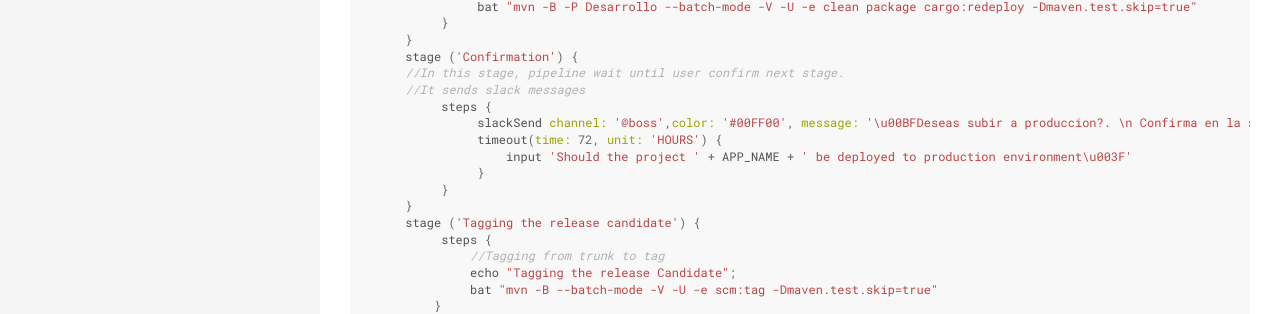
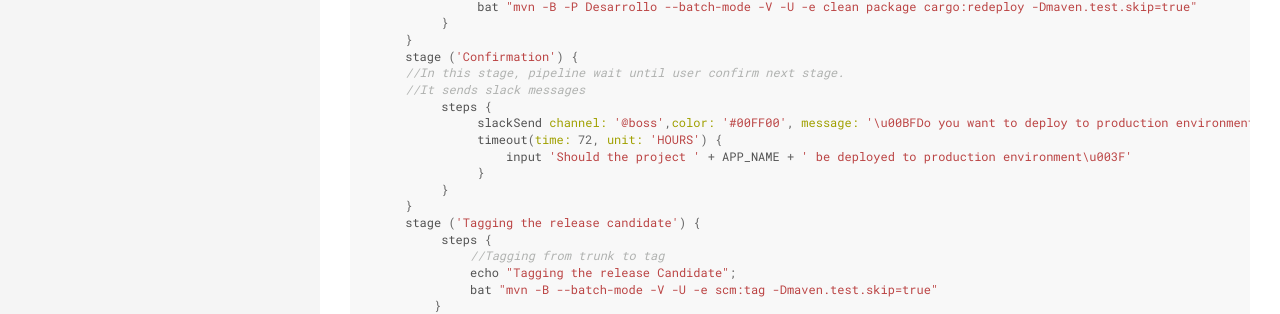
Before and after one commit to david-romero/david-romero.github.io, a Jekyll site: the page built from _posts/2017-04-01-continous-integration-with-jenkins-pieline.md, in a window 1280 px wide. Shown: the part 2855-3169 px from the top of the page. Built offline with Jekyll 4.4.1, drawn with Linux system fonts in a browser that asks for light colours.

Commit message:
Fix i18n

```diff
--- a/_posts/2017-04-01-continous-integration-with-jenkins-pieline.md
+++ b/_posts/2017-04-01-continous-integration-with-jenkins-pieline.md
@@ -109,7 +109,7 @@ pipeline {
       //In this stage, pipeline wait until user confirm next stage.
       //It sends slack messages
            steps {
-                slackSend channel: '@boss',color: '#00FF00', message: '\u00BFDeseas subir a produccion?. \n Confirma en la siguiente web: ${BLUE_OCEAN_URL}' , teamDomain: 'my-company', token: 'XXXXXXXXXXX'
+                slackSend channel: '@boss',color: '#00FF00', message: '\u00BFDo you want to deploy to production environment?. \n Link: ${BLUE_OCEAN_URL}' , teamDomain: 'my-company', token: 'XXXXXXXXXXX'
                 timeout(time: 72, unit: 'HOURS') {
                     input 'Should the project ' + APP_NAME + ' be deployed to production environment\u003F'
                 }
```
